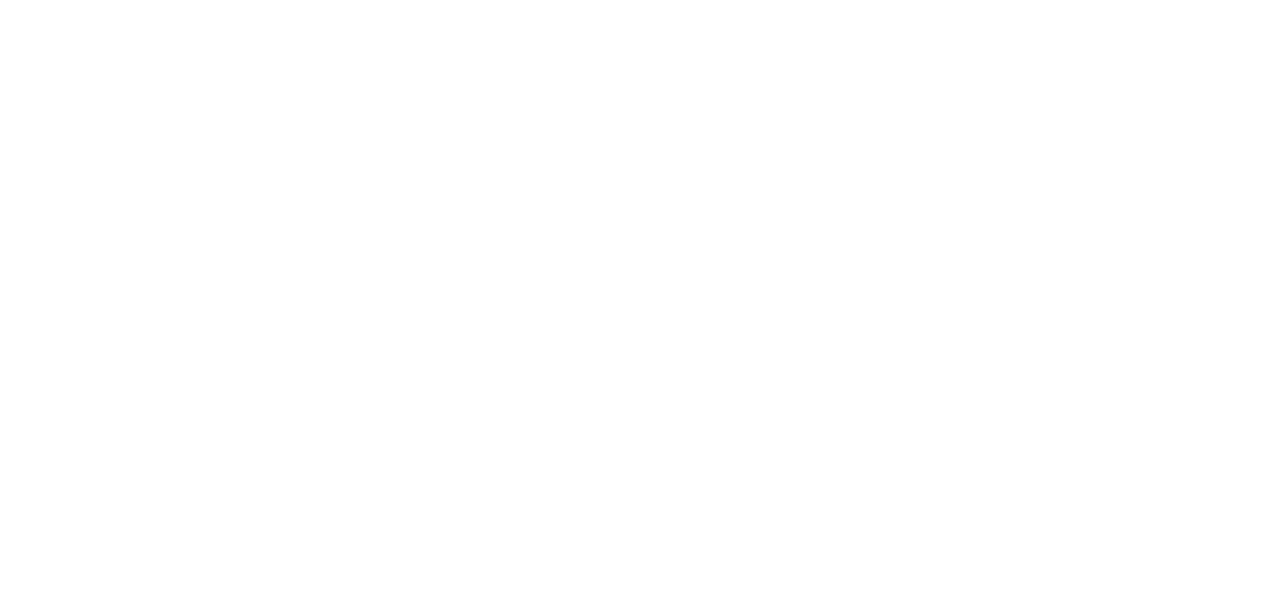
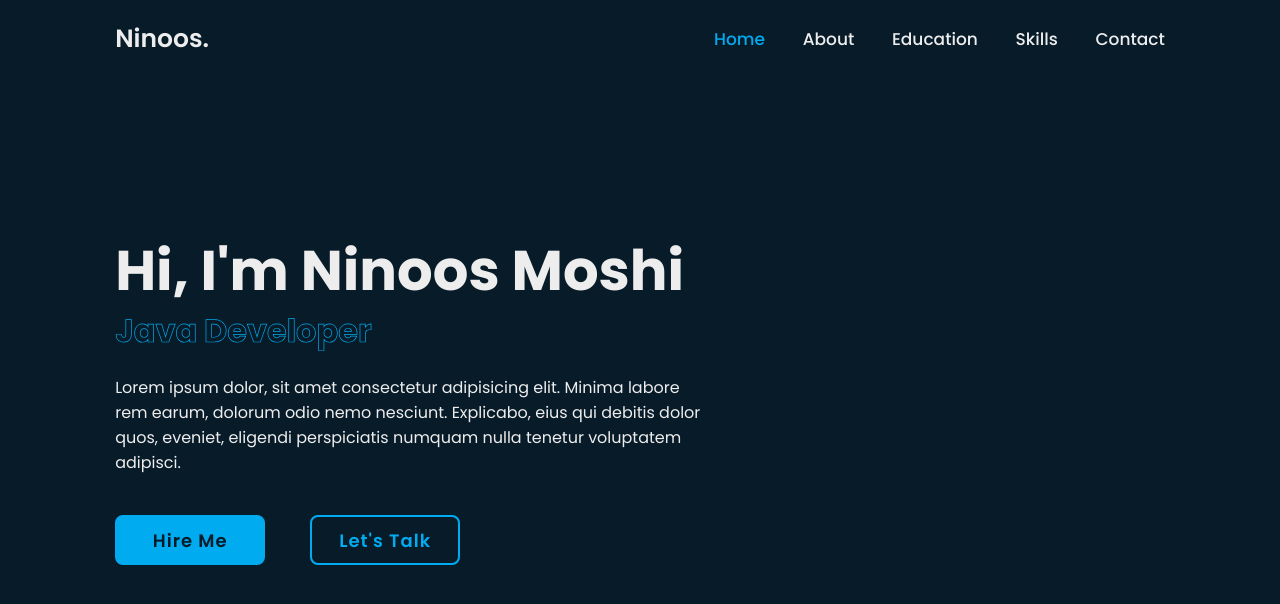
Before and after one commit to NinoosMoshi/portfolio-2023, a plain HTML site: page portfolio-ninoos/index.html in a window 1280 px wide. Drawn offline with nearby package versions, Linux system fonts and the light colour scheme.

Commit message:
home section

```diff
--- a/portfolio-ninoos/css/style.css
+++ b/portfolio-ninoos/css/style.css
@@ -0,0 +1,188 @@
+@import url('https://fonts.googleapis.com/css2?family=Poppins:wght@300;400;500;600;700;800;900&display=swap');
+
+
+* {
+    margin: 0;
+    padding: 0;
+    box-sizing: border-box;
+    text-decoration: none;
+    border: none;
+    outline: none;
+    scroll-behavior: smooth;
+    font-family: 'Poppins', sans-serif;
+}
+
+
+:root {
+    --bg-color: #081b29;
+    --second-bg-color: #112e42;
+    --text-color: #ededed;
+    --main-color: #00abf0;
+}
+
+
+html {
+    font-size: 62.5%;
+    overflow: hidden;
+}
+
+
+body {
+    background: var(--bg-color);
+    color: var(--text-color);
+}
+
+
+.header {
+    position: fixed;
+    top: 0;
+    left: 0;
+    width: 100%;
+    padding: 2rem 9%;
+    background: transparent;
+    display: flex;
+    justify-content: space-between;
+    align-items: center;
+    z-index: 100;
+}
+
+
+.logo {
+    font-size: 2.5rem;
+    color: var(--text-color);
+    font-weight: 600;
+}
+
+
+.navbar a {
+    font-size: 1.7rem;
+    color: var(--text-color);
+    font-weight: 500;
+    margin-left: 3.5rem;
+    transition: .3s;
+}
+
+
+.navbar a:hover, a.active {
+    color: var(--main-color);
+}
+
+
+#menu-icon {
+    font-size: 3.6rem;
+    color: var(--text-color);
+    cursor: pointer;
+    display: none;
+}
+
+
+section {
+    min-height: 100vh;
+    padding: 10rem 9% 2rem;
+}
+
+
+.home {
+    display: flex;
+    align-items: center;
+    padding: 0 9%;
+}
+
+
+.home-content {
+    max-width: 60rem;
+}
+
+.home-content h1 {
+    font-size: 5.6rem;
+    font-weight: 700;
+    line-height: 1.3;
+}
+
+
+.home-content .text-animate {
+    position: relative;
+    width: 32.8rem;
+}
+
+
+.home-content .text-animate h3 {
+    font-size: 3.2rem;
+    font-weight: 700;
+    color: transparent;
+    -webkit-text-stroke: .7px var(--main-color);
+}
+
+
+.home-content p {
+    font-size: 1.6rem;
+    margin: 2rem 0 4rem;
+}
+
+.btn-box {
+    position: relative;
+    display: flex;
+    justify-content: space-between;
+    width: 34.5rem;
+    height: 5rem;
+}
+
+.btn-box .btn {
+    position: relative;
+    display: inline-flex;
+    justify-content: center;
+    align-items: center;
+    width: 15rem;
+    height: 100%;
+    background: var(--main-color);
+    border: .2rem solid var(--main-color);
+    border-radius: .8rem;
+    font-size: 1.8rem;
+    font-weight: 600;
+    letter-spacing: .1rem;
+    color: var(--bg-color);
+    z-index: 1;
+    overflow: hidden;
+    transition: .5s;
+}
+
+
+.btn-box .btn:hover {
+    color: var(--main-color);
+}
+
+
+.btn-box .btn:nth-child(2) {
+   background: transparent;
+   color: var(--main-color);
+}
+
+
+.btn-box .btn:nth-child(2):hover {
+    color: var(--bg-color);
+}
+
+
+.btn-box .btn:nth-child(2)::before {
+   background: var(--main-color);
+
+}
+
+
+
+.btn-box .btn::before{
+    content: '';
+    position: absolute;
+    top: 0;
+    left: 0;
+    width: 0;
+    height: 100%;
+    background: var(--bg-color);
+    z-index: -1;
+    transition: .5s;
+}
+
+
+.btn-box .btn:hover:before{
+    width: 100%;
+}
--- a/portfolio-ninoos/index.html
+++ b/portfolio-ninoos/index.html
@@ -4,10 +4,49 @@
     <meta charset="UTF-8">
     <meta name="viewport" content="width=device-width, initial-scale=1.0">
     <title>Portfolio</title>
+
+    <link rel="stylesheet" href="css/style.css" />
+
+    <!-- box icons -->
+    <link href='https://unpkg.com/boxicons@2.1.4/css/boxicons.min.css' rel='stylesheet'>
 </head>
 <body>
 
+    <!-- header design -->
+    <header class="header">
+       <a href="#" class="logo">Ninoos.</a>
+
+       <div class="bx bx-menu" id="menu-icon"></div>
+
+       <nav class="navbar">
+          <a href="#home" class="active">Home</a>
+          <a href="#about">About</a>
+          <a href="#education">Education</a>
+          <a href="#skills">Skills</a>
+          <a href="#contact">Contact</a>
+       </nav>
+    </header>
 
 
+    <!-- home section design -->
+    <section class="home" id="home">
+        <div class="home-content">
+            <h1>Hi, I'm <span>Ninoos Moshi</span></h1>
+            <div class="text-animate">
+               <h3>Java Developer</h3>
+            </div>
+            <p>Lorem ipsum dolor, sit amet consectetur adipisicing elit. Minima labore rem earum, dolorum odio nemo nesciunt.
+            Explicabo, eius qui debitis dolor quos, eveniet, eligendi perspiciatis numquam nulla tenetur voluptatem adipisci.
+            </p>
+
+            <div class="btn-box">
+              <a href="#" class="btn">Hire Me</a>
+              <a href="#" class="btn">Let's Talk</a>
+            </div>
+        </div>
+    </section>
+
+
+    <script src="js/script.js"></script>
 </body>
 </html>
```
